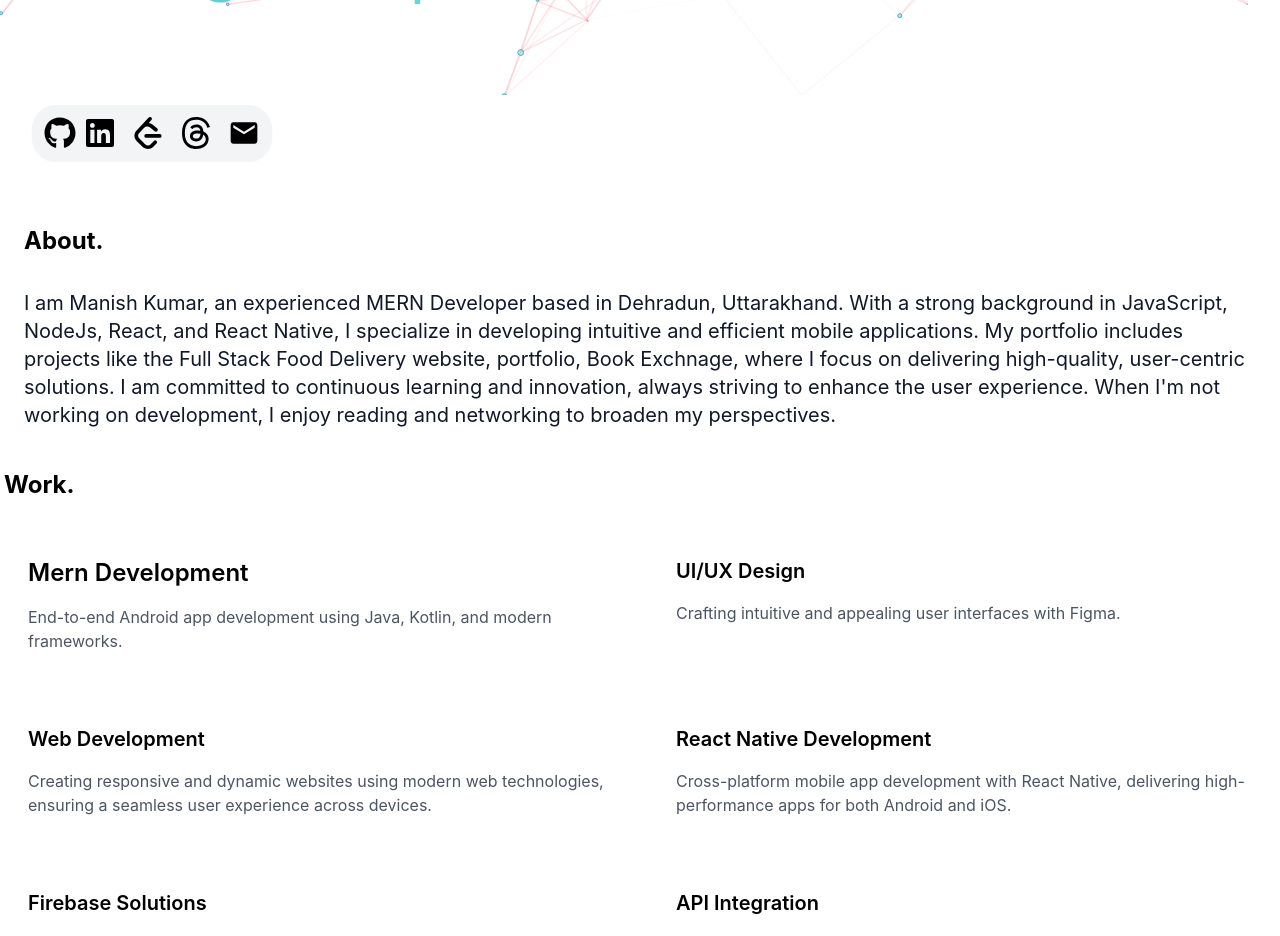
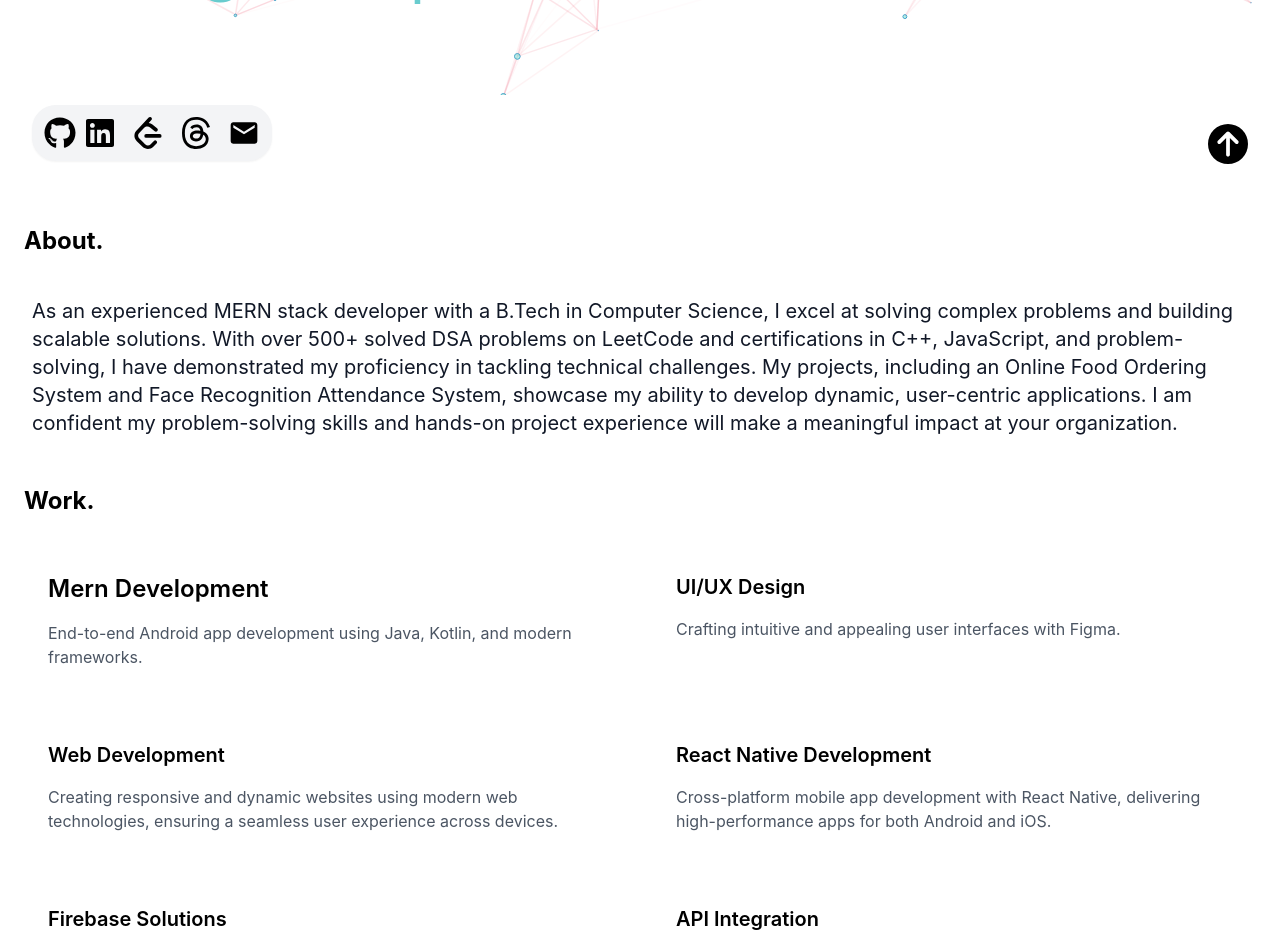
Before and after one commit to Maanish07/Full, a React (Create React App) app: page / in a window 1280 px wide. Shown: the part 620-1556 px from the top of the page. Built offline with nearby package versions, Linux system fonts and the light colour scheme.

Commit message:
footer aligned

```diff
--- a/src/App.css
+++ b/src/App.css
@@ -1,5 +1,6 @@
 .App {
   text-align: center;
+
 }
 
 .App-logo {
@@ -46,3 +47,13 @@
   background-color: #fff;
   color: #333;
 }
+
+@keyframes dash {
+  to {
+    stroke-dashoffset: 0; /* Final state: make the entire path visible */
+  }
+}
+
+.svg-marker path {
+  animation: dash 3s ease forwards; /* Animation for the stroke */
+}
--- a/src/components/About.js
+++ b/src/components/About.js
@@ -4,16 +4,16 @@ function About() {
   return (
     <div id="about" className="mt-10 max-w-7xl mx-auto px-4 sm:px-6 ">
       <h2 className="text-2xl font-bold mb-8">About.</h2>
-      <p className="text-gray-900 text-base sm:text-lg lg:text-xl leading-relaxed">
-        I am Manish Kumar, an experienced MERN Developer based in Dehradun,
-        Uttarakhand. With a strong background in JavaScript, NodeJs, React, and
-        React Native, I specialize in developing intuitive and efficient mobile
-        applications. My portfolio includes projects like the Full Stack Food
-        Delivery website, portfolio, Book Exchnage, where I focus on delivering
-        high-quality, user-centric solutions. I am committed to continuous
-        learning and innovation, always striving to enhance the user experience.
-        When I'm not working on development, I enjoy reading and networking to
-        broaden my perspectives.
+      <p className="text-gray-900 p-2 text-base sm:text-lg lg:text-xl leading-relaxed">
+        As an experienced MERN stack developer with a B.Tech in Computer
+        Science, I excel at solving complex problems and building scalable
+        solutions. With over 500+ solved DSA problems on LeetCode and
+        certifications in C++, JavaScript, and problem-solving, I have
+        demonstrated my proficiency in tackling technical challenges. My
+        projects, including an Online Food Ordering System and Face Recognition
+        Attendance System, showcase my ability to develop dynamic, user-centric
+        applications. I am confident my problem-solving skills and hands-on
+        project experience will make a meaningful impact at your organization.
       </p>
     </div>
   );
--- a/src/components/Cardcontent.jsx
+++ b/src/components/Cardcontent.jsx
@@ -24,6 +24,9 @@ const Cardcontent = () =>{
       ];
 
       return (
+        <>
+        <div id="about" className="mt-10 max-w-7xl mx-auto px-4 sm:px-6 ">
+      <h2 className="text-2xl font-bold mb-8">Profile.</h2>
         <div className="flex flex-col md:flex-row space-y-6 md:space-y-0 md:space-x-6 justify-center items-center py-8">
           {cards.map((card, index) => (
             <Card
@@ -35,6 +38,8 @@ const Cardcontent = () =>{
             />
           ))}
         </div>
+        </div>
+        </>
       );
 };
 
--- a/src/components/Contact.js
+++ b/src/components/Contact.js
@@ -13,12 +13,15 @@ function Contact() {
             LET'S WORK
           </h1>
 
-          <span class="animated-marker" style={{ "--marker-color": "#ff007c" }}>
+          <span
+            className="animated-marker"
+            style={{ "--marker-color": "#ff007c" }}
+          >
             <h1 className="text-4xl sm:text-5xl md:text-6xl lg:text-7xl xl:text-8xl p-2 sm:p-3 md:p-4 lg:p-5">
               TOGETHER
             </h1>
             <svg
-              class="svg-marker svg-marker--style3"
+              className="svg-marker svg-marker--style3"
               width="26%"
               height="21"
               viewBox="0 0 184 21"
@@ -29,9 +32,10 @@ function Contact() {
               <path
                 d="M2.99996 17.9626C12.8399 12.7075 30.9393 4.04876 36.8901 3.37945C42.8408 2.71013 41.6481 9.55371 38.7739 14.0685C38.0439 16.3832 40.2101 19.2307 54.715 12.1027L65.0248 7.05411C66.2099 6.45989 68.7141 6.06011 69.2498 9.21479C69.9193 13.1581 74.1326 16.5301 86.875 16.0475C99.6174 15.5649 118.079 9.0809 130.833 7.38711C143.587 5.69332 154.465 4.07802 180.617 7.35907"
                 stroke="var(--marker-color)"
-                stroke-width="6"
-                stroke-linecap="round"
-                style={{ strokeDashoffset: 0, strokeDasharray: "none" }}
+                strokeWidth="6"
+                strokeLinecap="round"
+                className="animate-dash"
+                style={{ strokeDasharray: 600, strokeDashoffset: 600 }} // initial offset to hide the stroke
               ></path>
             </svg>
           </span>
--- a/src/components/Footer.js
+++ b/src/components/Footer.js
@@ -1,12 +1,28 @@
 import React from "react";
+import { Link as ScrollLink } from "react-scroll";
+import { FaCircleArrowUp } from "react-icons/fa6";
 
 const Footer = () => {
   return (
-    <div className="text-black">
-      <p className="px-4 py-6 sm:px-10 sm:py-8 md:px-20 md:py-10">
-        Made With ❤ by Manish Kumar
-      </p>
-    </div>
+    <>
+      <div className="flex justify-between text-black">
+        <div className="">
+          <p className="px-4 py-6 sm:px-10 sm:py-8 md:px-20 md:py-10">
+            Made With ❤ by Manish Kumar
+          </p>
+        </div>
+        <div className="fixed bottom-0 right-0 z-10">
+          <ScrollLink
+            to="header"
+            smooth={true}
+            aria-haspopup="false"
+            className="flex items-center text-black gap-2 py-4 transition-colors duration-300 focus:text-emerald-600 focus:outline-none focus-visible:outline-none lg:px-8"
+          >
+            <FaCircleArrowUp className="w-10 h-10" />
+          </ScrollLink>
+        </div>
+      </div>
+    </>
   );
 };
 
--- a/src/components/Header.js
+++ b/src/components/Header.js
@@ -14,7 +14,10 @@ export default function NavbarBasic() {
   return (
     <>
       {/*<!-- Component: Basic Navbar --> */}
-      <header className="border-b-1 relative z-20 w-full border-b border-slate-200 bg-white/90 shadow-lg shadow-slate-700/5 after:absolute after:left-0 after:top-full after:z-10 after:block after:h-px after:w-full after:bg-slate-200 lg:border-slate-200 lg:backdrop-blur-sm lg:after:hidden">
+      <header
+        id="header"
+        className="border-b-1 relative z-20 w-full border-b border-slate-200 bg-white/90 shadow-lg shadow-slate-700/5 after:absolute after:left-0 after:top-full after:z-10 after:block after:h-px after:w-full after:bg-slate-200 lg:border-slate-200 lg:backdrop-blur-sm lg:after:hidden"
+      >
         <div className="relative mx-auto max-w-full px-6 lg:max-w-5xl xl:max-w-7xl 2xl:max-w-[96rem]">
           <nav
             aria-label="main navigation"
--- a/src/components/Intro.js
+++ b/src/components/Intro.js
@@ -20,7 +20,7 @@ function Intro() {
 
   return (
     <>
-      <div className="max-w-7xl mx-auto sm:px-6 lg:px-8 px-4">
+      <div id="intro" className="max-w-7xl mx-auto sm:px-6 lg:px-8 px-4">
         {" "}
         <div className="flex flex-col items-center justify-center">
           <div className="w-full">
--- a/src/components/Timeline.js
+++ b/src/components/Timeline.js
@@ -4,7 +4,7 @@ import { LuSchool } from "react-icons/lu";
 const Timeline = () => {
   return (
     <div>
-      <div id="education" className="mt-10 max-w-7xl mx-auto  px-1">
+      <div id="education" className="mt-10 max-w-7xl mx-auto px-4 sm:px-6">
         <h2 className="text-2xl font-bold mb-8">Eductaion.</h2>
         <p class="mb-4 text-sm font-light">
           <i
--- a/src/components/Work.js
+++ b/src/components/Work.js
@@ -2,7 +2,7 @@ import React from "react";
 
 const Work = () => {
   return (
-    <div id="work" className="mt-10 max-w-7xl mx-auto  px-1">
+    <div id="work" className="mt-10 max-w-7xl mx-auto px-4 sm:px-6">
       <h2 className="text-2xl font-bold mb-8">Work.</h2>
       <div className="grid grid-cols-1 md:grid-cols-3 lg:grid-cols-2 gap-6">
         <div className="p-6 hover:bg-gray-100 hover:shadow-lg hover:scale-105 transition duration-300 ease-in-out rounded">
--- a/src/index.css
+++ b/src/index.css
@@ -5,6 +5,7 @@ body {
     sans-serif;
   -webkit-font-smoothing: antialiased;
   -moz-osx-font-smoothing: grayscale;
+  overflow-x: hidden;
 }
 
 code {
```
